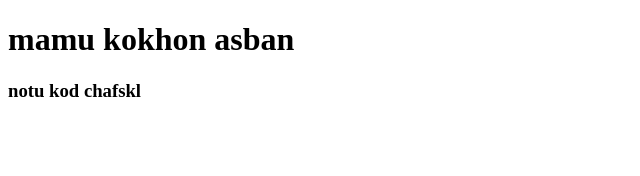
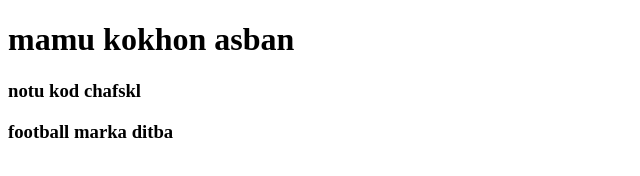
Before and after one commit to Nazrulie/my-2nd-repo, a plain HTML site: page index.html in a window 1280 px wide. Shown: the whole page, without its empty margins (0-640 px from the left). Drawn offline with Linux system fonts and the light colour scheme.

Commit message:
adde h2 football

```diff
--- a/index.html
+++ b/index.html
@@ -7,7 +7,8 @@
     <title>my 2nd repo</title>
 </head>
 <body>
-    <h1> mamu kokhon asban</h1>
+    <h1> mamu kokhon asban </h1>
     <h3> notu kod chafskl</h3>
+    <h3>football marka ditba</h3>
 </body>
 </html>
```
